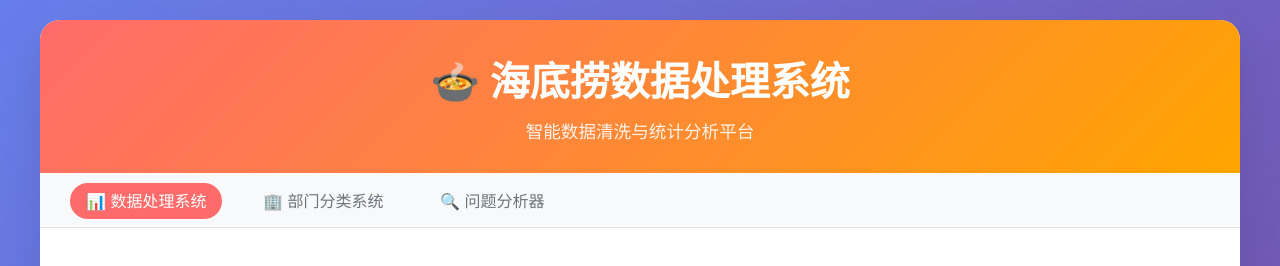
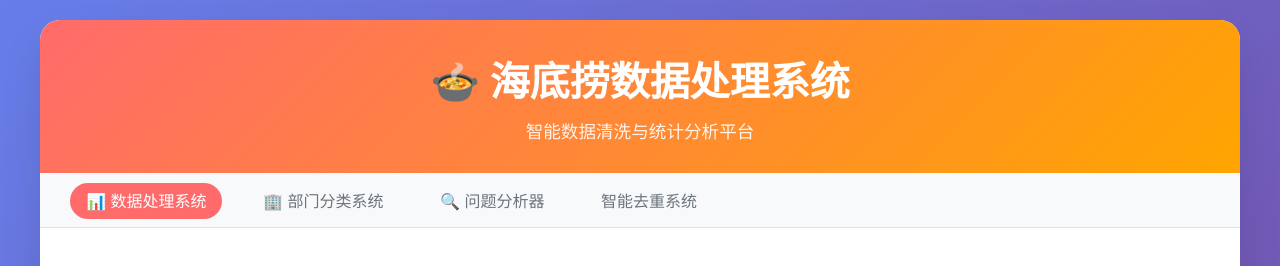
Before and after one commit to YSheng24/Data-Test-Web, a plain HTML site: page index.html in a window 1280 px wide. Shown: the top 266 px of the page. Drawn offline with Linux system fonts and the light colour scheme.

Commit message:
Update index.html

```diff
--- a/index.html
+++ b/index.html
@@ -294,6 +294,7 @@
             <a href="#" class="active">📊 数据处理系统</a>
             <a href="./department.html">🏢 部门分类系统</a>
             <a href="./question-analyzer.html">🔍 问题分析器</a>
+            <a href="question-deduplication.html">智能去重系统</a>
         </div>
 
         <div class="main-content">
```
